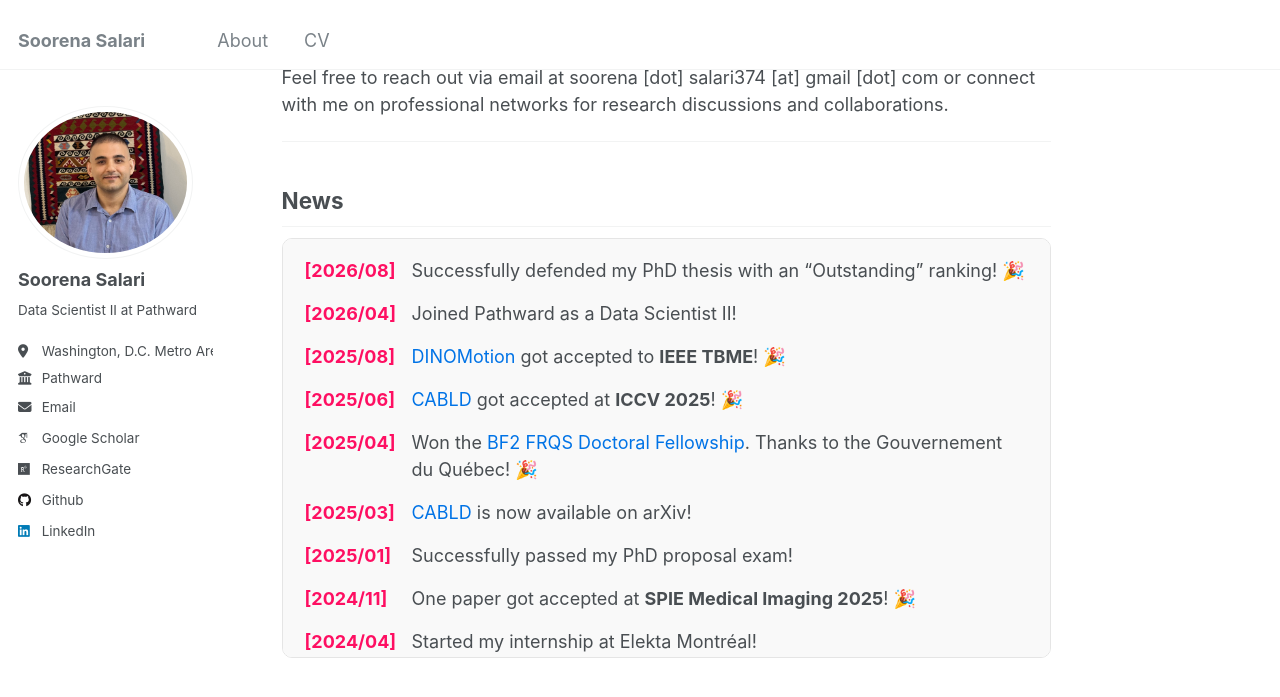
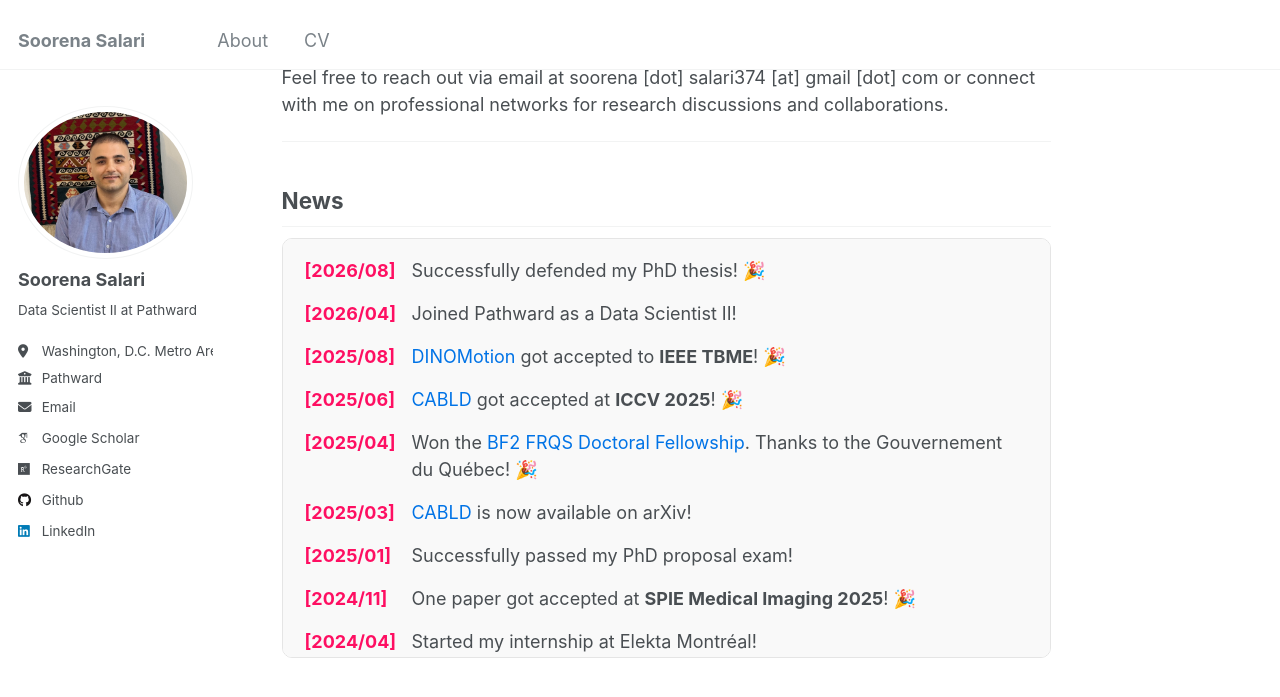
Before and after one commit to soorenasalari/soorenasalari.github.io, a Jekyll site: the page built from _pages/about.md, in a window 1280 px wide and 900 px high, scrolled down 500 px. Shown: the top 697 px of the window. Built offline with Jekyll 4.4.1, drawn with Linux system fonts in a browser that asks for light colours; some web fonts are replaced.

Commit message:
Update about.md
Signed-off-by: Soorena Salari <73616711+soorenasalari@users.noreply.github.com>

```diff
--- a/_pages/about.md
+++ b/_pages/about.md
@@ -82,7 +82,7 @@ Feel free to reach out via email at soorena [dot] salari374 [at] gmail [dot] com
 
       <li>
         <span class="news-date">[2026/08]</span>
-        <span>Successfully defended my PhD thesis with an “Outstanding” ranking! 🎉</span>
+        <span>Successfully defended my PhD thesis! 🎉</span>
       </li>
 
       <li>
```
